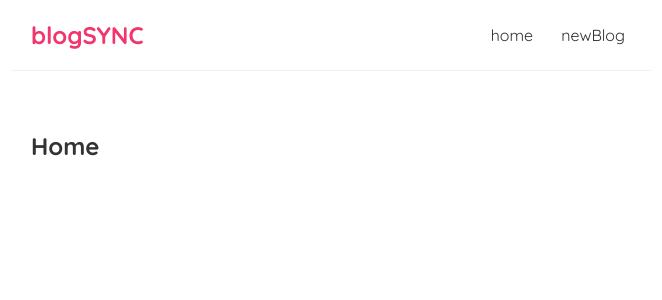
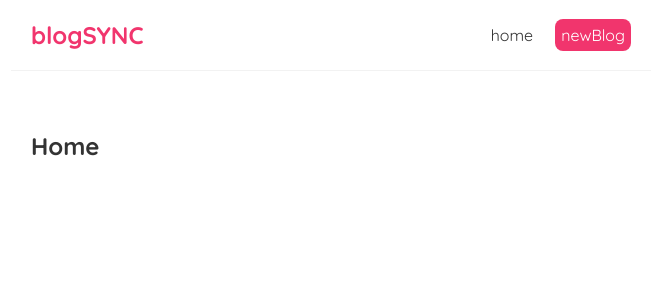
Before and after one commit to shaannsingh/reactBlogTutorial, a React (Vite) app in the folder blogSYNC/: page / in a window 1280 px wide. Shown: the top 300 px of the page, without its empty margins (309-971 px from the left). Built offline with nearby package versions, Linux system fonts and the light colour scheme.

Commit message:
Added inline styling.

```diff
--- a/blogSYNC/src/components/Navbar.tsx
+++ b/blogSYNC/src/components/Navbar.tsx
@@ -4,7 +4,16 @@ const Navbar = () => {
       <h1>blogSYNC</h1>
       <div className="links">
         <a href="/">home</a>
-        <a href="/create">newBlog</a>
+        <a
+          href="/create"
+          style={{
+            color: "white",
+            backgroundColor: "#f1356d",
+            borderRadius: "8px",
+          }}
+        >
+          newBlog
+        </a>
       </div>
     </nav>
   );
```
